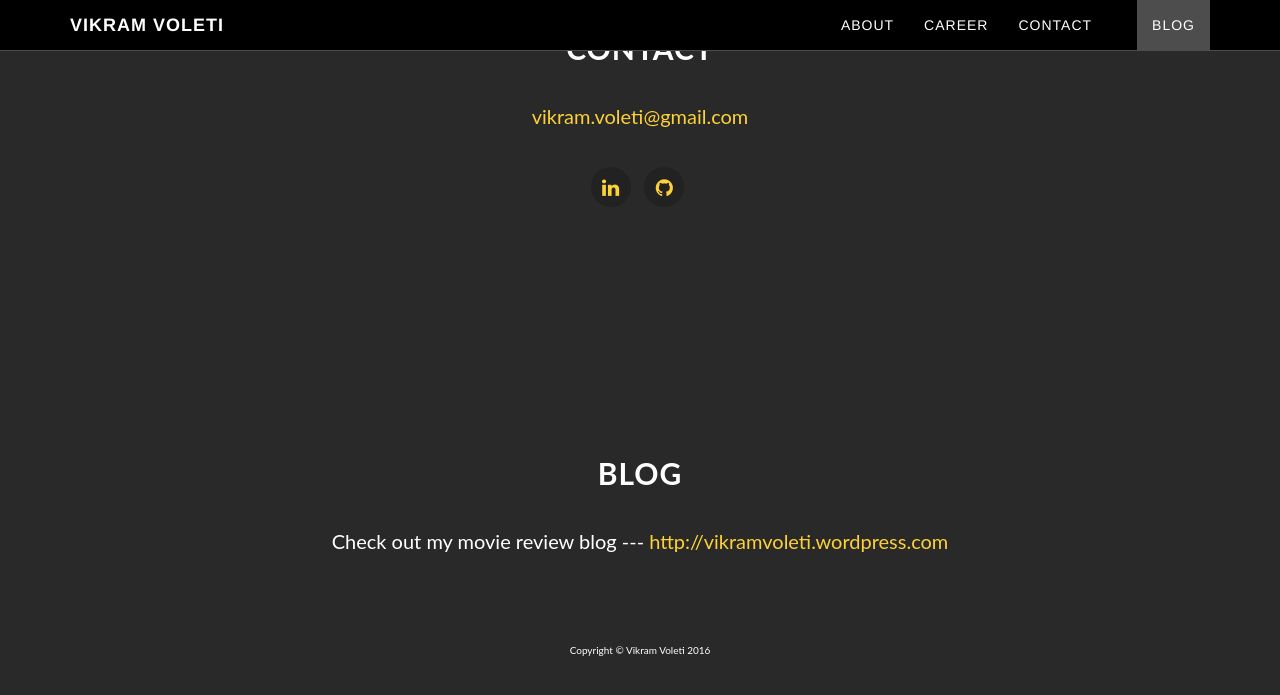
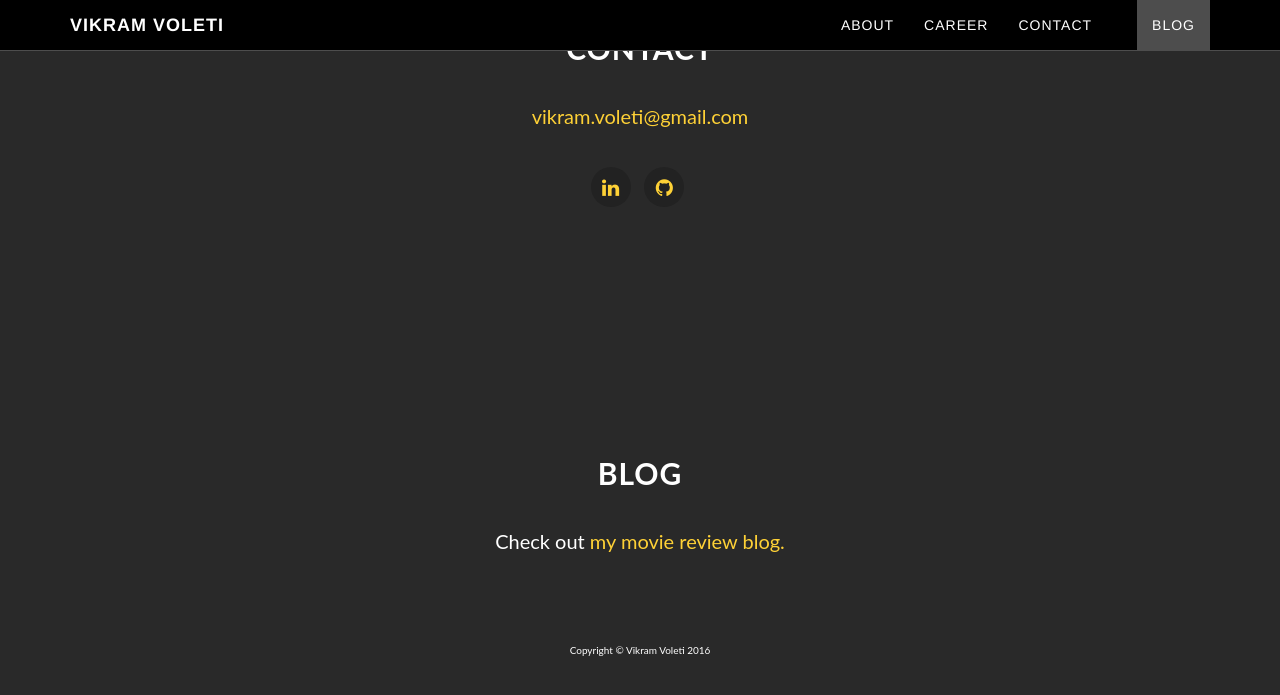
Before and after one commit to voletiv/voletiv.github.io, a Jekyll site: the page built from index.html, in a window 1280 px wide and 900 px high, scrolled down 4490 px. Shown: the top 695 px of the window. Built offline with Jekyll 4.4.1, drawn with Linux system fonts in a browser that asks for light colours.

```diff
--- a/_layouts/default.html
+++ b/_layouts/default.html
@@ -45,7 +45,7 @@
                 {{ page.content | markdownify }}
 
                 {% if page.blog %}
-                <p>Check out my movie review blog --- <a href">{{ page.blog }}</a></p>
+                <p>Check out <a href="{{ page.blog }}">my movie review blog.</a></p>
                 {% endif %}
               </div>
           </div>
```
